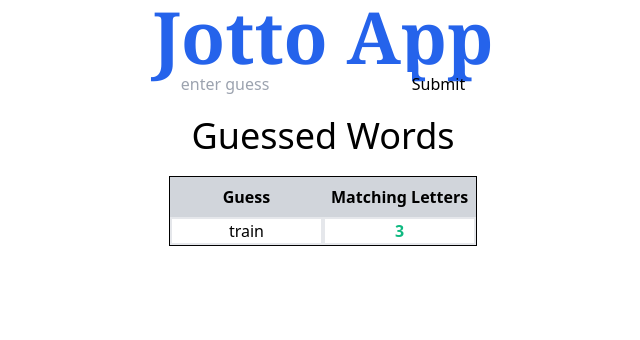
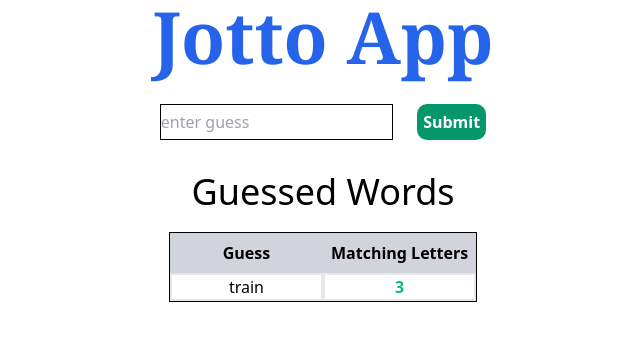
Before and after one commit to WesloTheWeb/Jotto, a React (Create React App) app: page / in a window 1280 px wide. Shown: the top 340 px of the page, without its empty margins (317-957 px from the left). Built offline with nearby package versions, Linux system fonts and the light colour scheme.

Commit message:
Implementation and styling of the input

```diff
--- a/src/App.css
+++ b/src/App.css
@@ -45,3 +45,26 @@
   display: grid;
   grid-template-columns: repeat(2, 1fr);
 }
+
+.input-form-property {
+  border: 1px solid #000;
+}
+
+.form-container {
+  display: flex;
+  justify-content: center;
+  gap: 2%;
+}
+
+.form-container input {
+  border: 1px solid #000;
+}
+
+.form-container button {
+  border-radius: 10px;
+  color: #FFF;
+}
+
+.form-container button:hover {
+  background-color: #065F46;
+}
--- a/src/components/Input/Input.tsx
+++ b/src/components/Input/Input.tsx
@@ -13,16 +13,18 @@ const Input = (props: InputProps) => {
     }
 
     return (
-        <div data-test='component-input'>
-            <form>
+        <div data-test='component-input' className="m-8">
+            <form className="form-container">
                 <input
                     data-test="input-box"
+                    className="input-form-property"
                     type="text"
                     placeholder="enter guess"
                     value={currentGuess}
                     onChange={(evnt) => setCurrentGuess(evnt.target.value)} />
                 <button
                     data-test="submit-button"
+                    className="bg-green-600 p-1.5 font-bold"
                     onClick={() => {
                         setCurrentGuess('');
                     }}>
```
